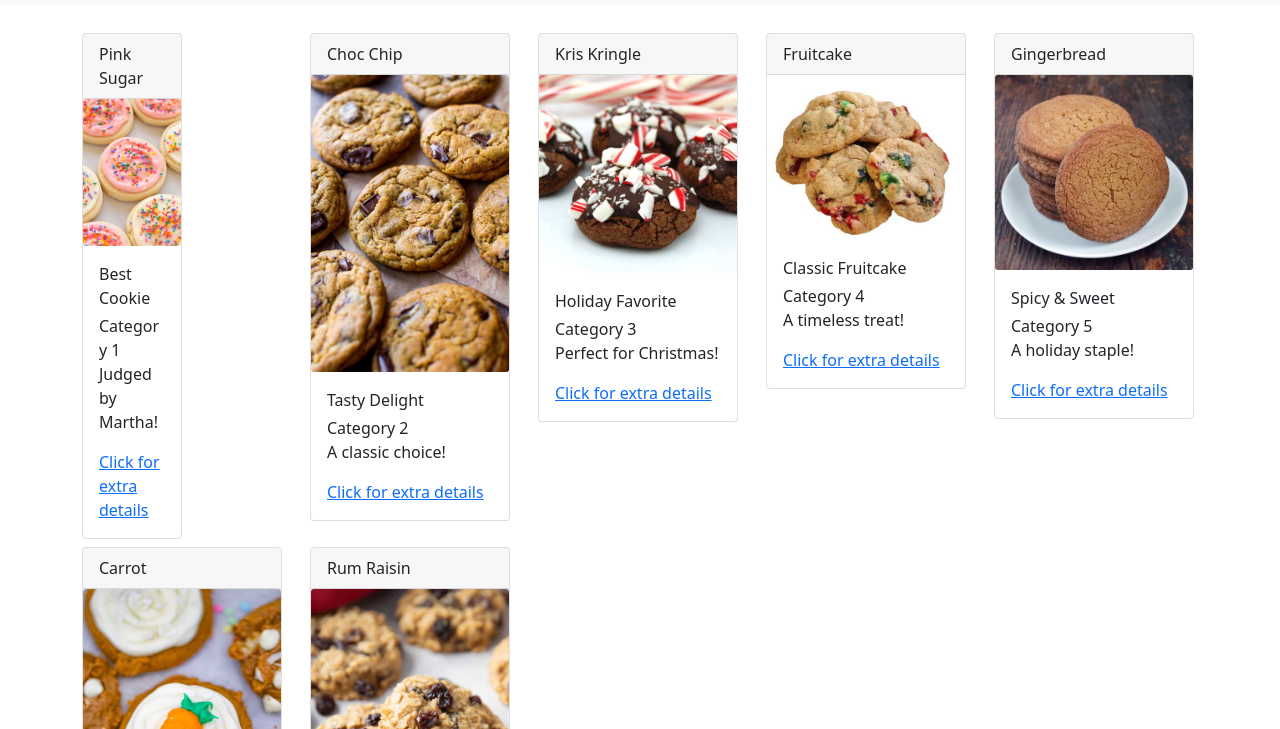
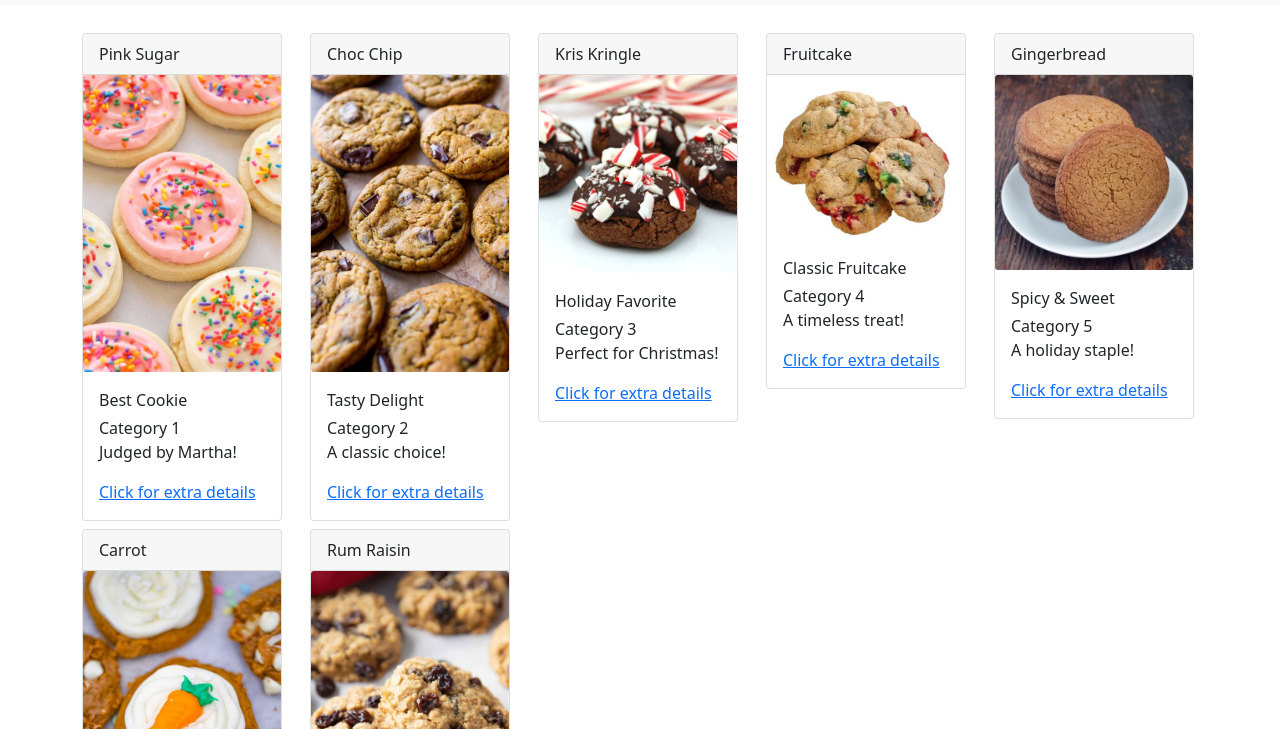
Before and after one commit to alexiatoli/cards, a plain HTML site: page index.html in a window 1280 px wide. Shown: the part 71-800 px from the top of the page. Drawn offline with nearby package versions, Linux system fonts and the light colour scheme; a web font is replaced by a local one.

Commit message:
Update index.html

```diff
--- a/index.html
+++ b/index.html
@@ -54,7 +54,7 @@
         <div class="row row-cols-sm-2 row-cols-md-3 row-cols-lg-4 row-cols-xl-5">
             <!-- Step 4: Card Template -->
             <div class="col">
-                <div class="card my-1" style="width: 100px">
+                <div class="card my-1" style="width: 200px" style="height: 100px">
                     <div class="card-header">Pink Sugar</div>
                     <img class="card-img" src="cookie1.jpg" alt="Pink Sugar Cookie" />
                     <div class="card-body">
```
